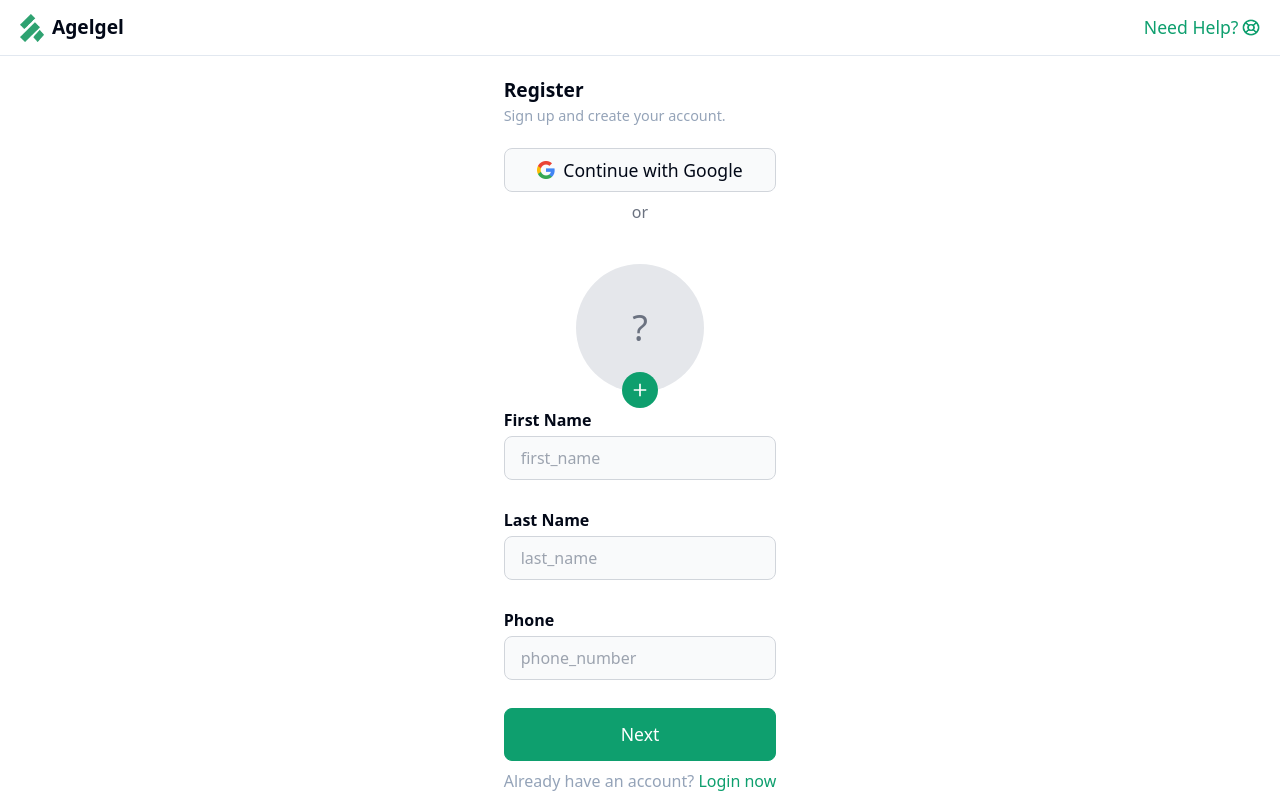
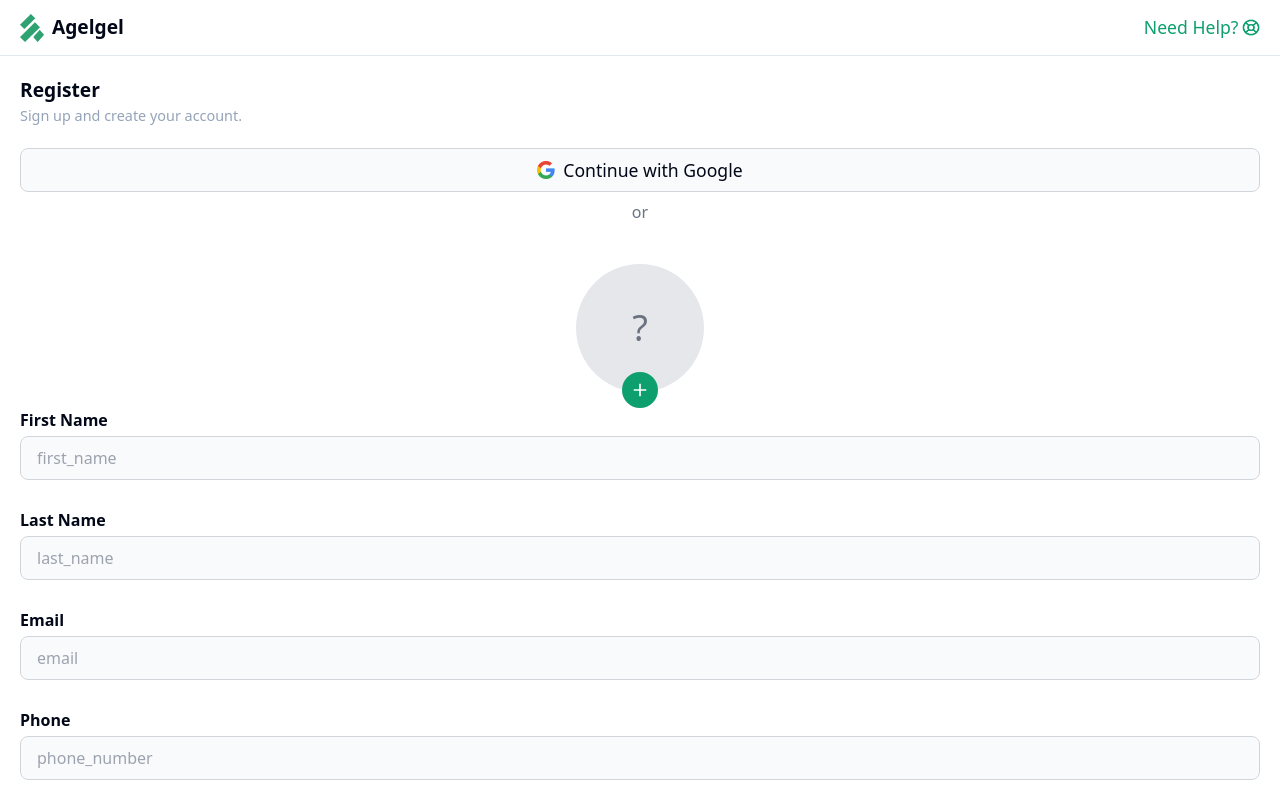
Before and after one commit to YGMonGit/agelgel-frontend, a React (Create React App) app: page /sign-up in a window 1280 px wide. Built offline with nearby package versions, Linux system fonts and the light colour scheme.

Commit message:
Co-authored-by: kaleab Teweldbrhan Abay <kaleabteweld@users.noreply.github.com>
SignUp and Login done

```diff
--- a/src/components/Input.tsx
+++ b/src/components/Input.tsx
@@ -11,19 +11,22 @@ interface InputProps {
   instruction?: string;
   children?: React.ReactNode;
   register?:any
+  errors?:any
 }
 
 interface UseGoogleProps {
   clickAction?: () => void;
 }
 
-function Input({ label, placeholder, value, isPassword, showPassword, onChange, instruction, children, register = (placeholder:string)=> {} }: InputProps) {
+function Input({ label, placeholder, value, isPassword, showPassword, onChange, instruction, children, register = (placeholder:string)=> {}, errors }: InputProps) {
 
   const handleChange = (e: React.ChangeEvent<HTMLInputElement>) => {
     if (onChange) {
       onChange(e);
     }
   };
+
+  const errorStyle = "text-[.8rem] text-red-400";
 
   return (
     <div className="w-full px-5 flex flex-col justify-start items-start gap-1 mb-6 relative">
@@ -43,6 +46,7 @@ function Input({ label, placeholder, value, isPassword, showPassword, onChange,
           className={`w-full py-[10px] bg-[#F9FAFB] leading-none text-[1rem] px-4 border outline-none rounded-lg border-[#D1D5DB]`}
         />
         {children}
+        {errors && <p className={errorStyle}>{errors.message}</p>}
       </div>
       <p className="text-[.9rem] text-slate-400">
         {instruction}
--- a/src/components/ProfileImageInput.tsx
+++ b/src/components/ProfileImageInput.tsx
@@ -5,10 +5,11 @@ interface ProfileImageInputProps {
   defaultImage?: string;
   register?: any
   setValue: any
+  image: string | null;
+  setImage: React.Dispatch<React.SetStateAction<string|null>>;
 }
 
-const ProfileImageInput: React.FC<ProfileImageInputProps> = ({ defaultImage, register = (placeholder: string) => { }, setValue }) => {
-  const [image, setImage] = useState<string | null>(defaultImage || null);
+const ProfileImageInput: React.FC<ProfileImageInputProps> = ({ register = (placeholder: string) => { }, setValue, image, setImage }) => {
 
   const handleFileInput = useCallback((e: React.ChangeEvent<HTMLInputElement>) => {
     const file = e.target.files?.[0];
@@ -26,7 +27,7 @@ const ProfileImageInput: React.FC<ProfileImageInputProps> = ({ defaultImage, reg
           <img
             src={image}
             alt="User profile"
-            className="w-32 h-full object-cover rounded-full"
+            className="w-32 h-full object-cover rounded-full bg-content-color"
           />
         ) : (
           <div className="w-32 h-full bg-gray-200 rounded-full flex items-center justify-center">
--- /dev/null
+++ b/src/components/WideLink.tsx
@@ -0,0 +1,18 @@
+import React from 'react';
+
+interface WideLinkProps {
+  label: string,
+  color: string,
+  outline?: boolean;
+  clickAction?: () => void;
+}
+
+function WideLink({ label, color, outline, clickAction }: WideLinkProps) {
+  return (
+    <div className='w-full mb-2'>
+      <div className={`w-full flex justify-center items-center rounded-lg ${color} py-3  border border-content-color ${outline ? "text-content-color" : "text-white"} text-[1.1rem] font-[500]`} onClick={clickAction}>{label}</div>
+    </div>
+  )
+}
+
+export default WideLink;
--- a/src/pages/Login.tsx
+++ b/src/pages/Login.tsx
@@ -65,16 +65,14 @@ function Login() {
       <PageHeader header="Hey! Welcome Back." detail="Log in to your account." />
       <UseGoogle clickAction={handleWithGoogleClick} />
       <form className="w-full flex flex-col justify-start items-center flex-grow" onSubmit={handleSubmit(login)}>
-        <Input label="Your email" placeholder="email" value={email} onChange={onEmailChange} register={register} />
-        {errors.email && <p>{errors.email.message}</p>}
-        <Input label="Password" placeholder="password" value={password} isPassword={true} showPassword={showPassword} onChange={onPasswordChange} register={register}>
+        <Input label="Your email" placeholder="email" value={email} onChange={onEmailChange} register={register} errors={errors.email} />
+        <Input label="Password" placeholder="password" value={password} isPassword={true} showPassword={showPassword} onChange={onPasswordChange} register={register} errors={errors.password}>
           <div
             className="text-[#6B7280] text-[1.3rem] absolute top-0 right-2 h-full flex justify-end items-center cursor-pointer border-0 bg-transparent"
             onClick={() => setShowPassword(!showPassword)}
           >
             {showPassword ? <RiEyeLine /> : <RiEyeCloseLine />}
           </div>
-          {errors.password && <p>{errors.password.message}</p>}
         </Input>
         <div className="w-full px-5 flex justify-between items-center">
           <label
--- a/src/pages/SignUp.tsx
+++ b/src/pages/SignUp.tsx
@@ -4,7 +4,7 @@ import SignUpCreatePassword from "./sub_pages/SignUpCreatePassword";
 import HealthConditions from "./sub_pages/HealthConditions";
 import { useForm } from "react-hook-form";
 import { zodResolver } from '@hookform/resolvers/zod';
-import { IUserSignUpFrom } from "../api/types/user.type";
+import { IUserSignUpFrom,EAllergies,EDietaryPreferences,EChronicDisease } from "../api/types/user.type";
 import { useSignUpMutation } from "../api/slices/user.slices";
 import * as Bytescale from "@bytescale/sdk";
 import { useNavigate } from "react-router-dom";
@@ -17,8 +17,10 @@ function SignUp() {
   const [formNumber, setFormNumber] = useState(1);
 
   // For form sign up username
+  const [image, setImage] = useState<string | null>(null);
   const [firstName, setFirstName] = useState("");
   const [lastName, setLastName] = useState("");
+  const [email, setEmail] = useState("");
   const [phone, setPhone] = useState("");
 
   // For form sign up create password
@@ -26,9 +28,9 @@ function SignUp() {
   const [confirmPassword, setConfirmPassword] = useState("");
 
   // For form sign up health conditions
-  const [healthCondition, setHealthCondition] = useState<string[]>([]);
-  const [allergy, setAllergy] = useState<string[]>([]);
-  const [mealPreference, setMealPreference] = useState<string[]>([]);
+  const [healthCondition, setHealthCondition] = useState<EChronicDisease[]>([]);
+  const [allergy, setAllergy] = useState<EAllergies[]>([]);
+  const [mealPreference, setMealPreference] = useState<EDietaryPreferences[]>([]);
 
   const navigate = useNavigate();
 
@@ -37,6 +39,8 @@ function SignUp() {
   const { register, handleSubmit, formState: { errors }, setError, setValue, getValues } = useForm<IUserSignUpFrom>({
     resolver: zodResolver(signUpSchema),
   });
+
+  console.log({errors});
 
 
   async function SignUp(user: IUserSignUpFrom) {
@@ -49,7 +53,15 @@ function SignUp() {
     try {
       const file = user.profile_img;
       const { fileUrl } = await uploadManager.upload({ data: file as any });
-      await signUp({ data: { ...user, profile_img: fileUrl } }).unwrap();
+
+      await signUp({ data: { ...user,
+          profile_img: fileUrl,
+          medical_condition: {
+            chronicDiseases: healthCondition.length == 0 ? [EChronicDisease.none] : healthCondition,
+            allergies: allergy.length == 0 ? [EAllergies.none] : allergy,
+            dietary_preferences: mealPreference.length == 0 ? [EDietaryPreferences.none] : mealPreference
+          }
+    } }).unwrap();
       navigate(homeUrl);
     } catch (error: any) {
       if (!error.data.error) return;
@@ -65,7 +77,7 @@ function SignUp() {
 
 
   return (
-    <div className="w-full flex-grow flex flex-col justify-start items-center">
+    <form className="w-full flex-grow flex flex-col justify-start items-center" onSubmit={handleSubmit(SignUp)}>
       {formNumber !== 1 ? (
         formNumber === 2 ? (
           <SignUpCreatePassword
@@ -74,58 +86,42 @@ function SignUp() {
             setPassword={setPassword}
             confirmPassword={confirmPassword}
             setConfirmPassword={setConfirmPassword}
+            register={register}
+            errors={errors}
             handleWithGoogleClick={handleWithGoogleClick}
           />
         ) : (
           <HealthConditions
             healthCondition={healthCondition}
-            setHealthCondition={(value) => {
-              setValue("medical_condition.chronicDiseases", [...getValues().medical_condition.chronicDiseases, value as any]);
-              setHealthCondition(value);
-            }}
+            setHealthCondition={setHealthCondition}
             allergy={allergy}
-            setAllergy={
-              (value) => {
-                setValue("medical_condition.allergies", [...getValues().medical_condition.allergies, value as any]);
-                setAllergy(value);
-              }
-            }
+            setAllergy={setAllergy}
             mealPreference={mealPreference}
-            setMealPreference={
-              (value) => {
-                setValue("medical_condition.dietary_preferences", [...getValues().medical_condition.dietary_preferences, value as any]);
-                setMealPreference(value);
-              }
-            }
-            register={register}
+            setMealPreference={setMealPreference}
             handleSubmit={_handleSubmit}
+
           />
         )
       ) : (
-        <>
-          <form onSubmit={handleSubmit(SignUp)}>
         <SignUpUsername
           setFormNumber={setFormNumber}
+          image={image}
+          setImage={setImage}
           firstName={firstName}
           setFirstName={setFirstName}
           lastName={lastName}
           setLastName={setLastName}
+          email={email}
+          setEmail={setEmail}
           phone={phone}
           setPhone={setPhone}
-              handleSubmit={_handleSubmit}
           register={register}
           setValue={setValue}
-
           handleWithGoogleClick={handleWithGoogleClick}
-
-
+          errors={errors}
         />
-
-            <button type="submit">Submit</button>
+      )}
     </form>
-        </>
-      )}
-    </div>
   );
 }
 
--- a/src/pages/sub_pages/SignUpUsername.tsx
+++ b/src/pages/sub_pages/SignUpUsername.tsx
@@ -1,41 +1,51 @@
 import React from "react";
 import PageHeader from "../../components/PageHeader";
 import { Input, UseGoogle } from "../../components/Input";
-import WideButton from "../../components/WideButton";
 import { loginUrl } from "../../assets/data";
 import ProfileImageInput from "../../components/ProfileImageInput";
+import WideLink from "../../components/WideLink";
 
 interface SingUpUsernameProps {
   setFormNumber: React.Dispatch<React.SetStateAction<number>>;
+  image: string | null;
+  setImage: React.Dispatch<React.SetStateAction<string|null>>;
   firstName: string;
   setFirstName: React.Dispatch<React.SetStateAction<string>>;
   lastName: string;
   setLastName: React.Dispatch<React.SetStateAction<string>>;
+  email: string;
+  setEmail: React.Dispatch<React.SetStateAction<string>>;
   phone: string;
   setPhone: React.Dispatch<React.SetStateAction<string>>;
   handleWithGoogleClick?: () => void;
-  handleSubmit: (e: React.FormEvent<HTMLButtonElement>) => Promise<void>;
   register: any;
   setValue:any
+  errors:any
 }
 
 function SignUpUsername({
   setFormNumber,
+  image,
+  setImage,
   firstName,
   setFirstName,
   lastName,
   setLastName,
+  email,
+  setEmail,
   phone,
   setPhone,
   handleWithGoogleClick,
-  handleSubmit,
   register,
   setValue,
+  errors,
 }: SingUpUsernameProps) {
   const onFirstNameChange = (e: React.ChangeEvent<HTMLInputElement>) =>
     setFirstName(e.target.value);
   const onLastNameChange = (e: React.ChangeEvent<HTMLInputElement>) =>
     setLastName(e.target.value);
+  const onEmailChange = (e: React.ChangeEvent<HTMLInputElement>) =>
+    setEmail(e.target.value);
   const onPhoneChange = (e: React.ChangeEvent<HTMLInputElement>) =>
     setPhone(e.target.value);
 
@@ -43,13 +53,16 @@ function SignUpUsername({
     setFormNumber(2);
   };
 
+  const errorStyle = "text-[.8rem] text-red-400";
+
   return (
     <div className="w-full flex-grow flex flex-col justify-start items-center">
       <PageHeader header="Register" detail="Sign up and create your account." />
       <UseGoogle clickAction={handleWithGoogleClick} />
       <div className="w-full flex flex-col justify-start items-center flex-grow">
-        <div className="w-full px-5">
-          <ProfileImageInput register={register} setValue={setValue} />
+        <div className="w-full px-5 flex flex-col justify-start items-center">
+          <ProfileImageInput register={register} setValue={setValue} image={image} setImage={setImage} />
+          {errors.profile_img && <p className={errorStyle}>{errors.profile_img.message}</p>}
         </div>
         <Input
           label="First Name"
@@ -57,24 +70,35 @@ function SignUpUsername({
           value={firstName}
           onChange={onFirstNameChange}
           register={register}
-          />
+          errors={errors.first_name}
+        />
         <Input
           label="Last Name"
           placeholder="last_name"
           value={lastName}
           onChange={onLastNameChange}
           register={register}
-          />
+          errors={errors.last_name}
+        />
+        <Input
+          label="Email"
+          placeholder="email"
+          value={email}
+          onChange={onEmailChange}
+          register={register}
+          errors={errors.email}
+        />
         <Input
           label="Phone"
           placeholder="phone_number"
           value={phone}
           onChange={onPhoneChange}
           register={register}
+          errors={errors.phone_number}
         />
       </div>
       <div className="w-full px-5">
-        <WideButton
+        <WideLink
           label="Next"
           color="bg-content-color"
           clickAction={onNextClick}
```
Also changed, not shown: src/components/ChipsBox.tsx (+17 -6 lines), src/pages/sub_pages/HealthConditions.tsx (+5 -7 lines), src/pages/sub_pages/SignUpCreatePassword.tsx (+14 -3 lines), src/validation/user.validation.ts (+8 -6 lines). Lines whose indentation alone changed are shown as unchanged.
